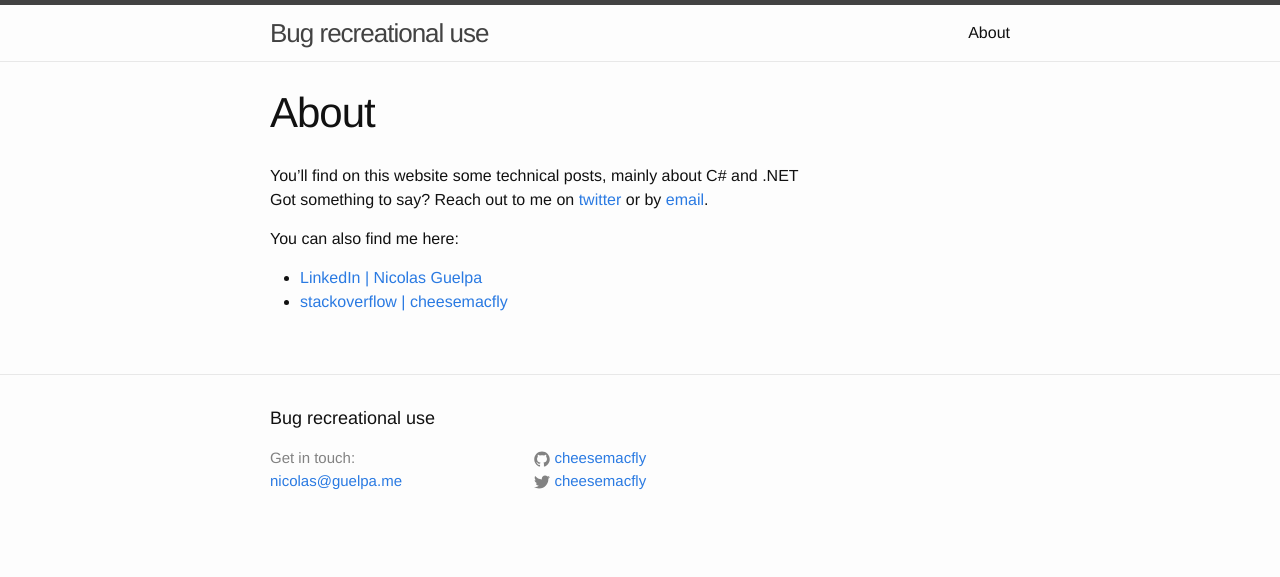
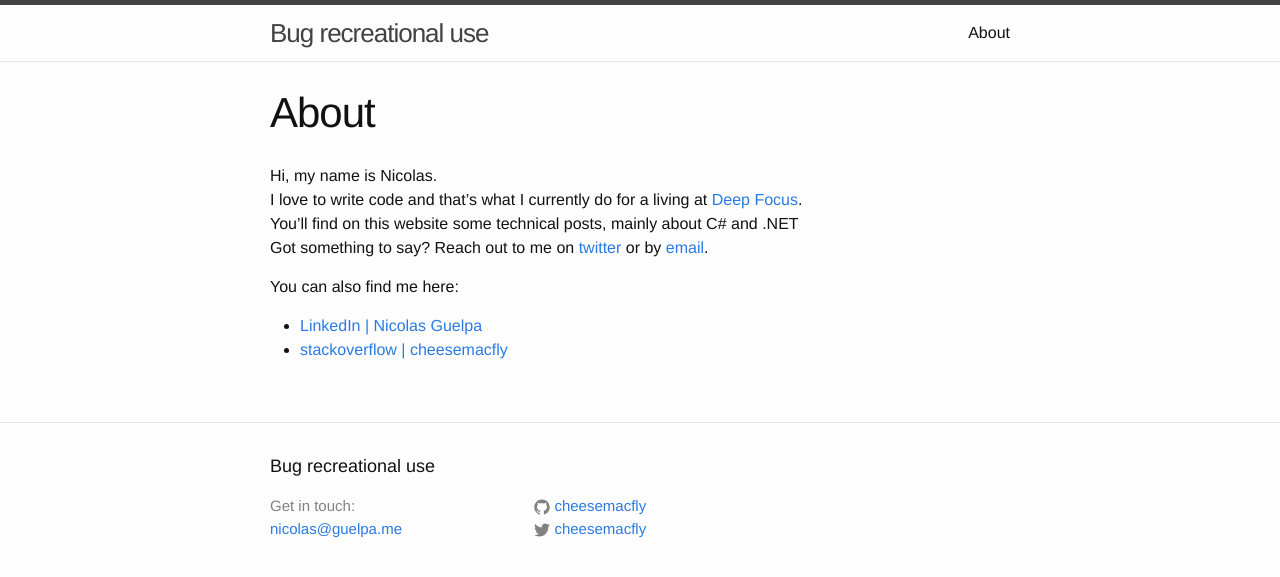
Before and after one commit to cheesemacfly/cheesemacfly.github.io, a Jekyll site: the page built from about.md, in a window 1280 px wide. Shown: the top 577 px of the page. Built offline with Jekyll 4.4.1, drawn with Linux system fonts in a browser that asks for light colours; nearby versions of some CDN libraries.

```diff
--- a/_sass/_syntax-highlighting.scss
+++ b/_sass/_syntax-highlighting.scss
@@ -65,3 +65,8 @@
     .vi    { color: #008080 } // Name.Variable.Instance
     .il    { color: #099 } // Literal.Number.Integer.Long
 }
+
+.highlighttable {
+  overflow: auto;
+  display: block;
+}
--- a/about.md
+++ b/about.md
@@ -3,7 +3,8 @@
 title: About
 permalink: /about/
 ---
-
+Hi, my name is Nicolas.
+I love to write code and that's what I currently do for a living at [Deep Focus].
 You'll find on this website some technical posts, mainly about C# and .NET
 Got something to say? Reach out to me on [twitter] or by [email].
 
@@ -14,3 +15,4 @@
 
 [twitter]: https://github.com/{{ site.github_username }}
 [email]: mailto:{{ site.email }}
+[Deep Focus]: http://www.deepfocus.net
```
